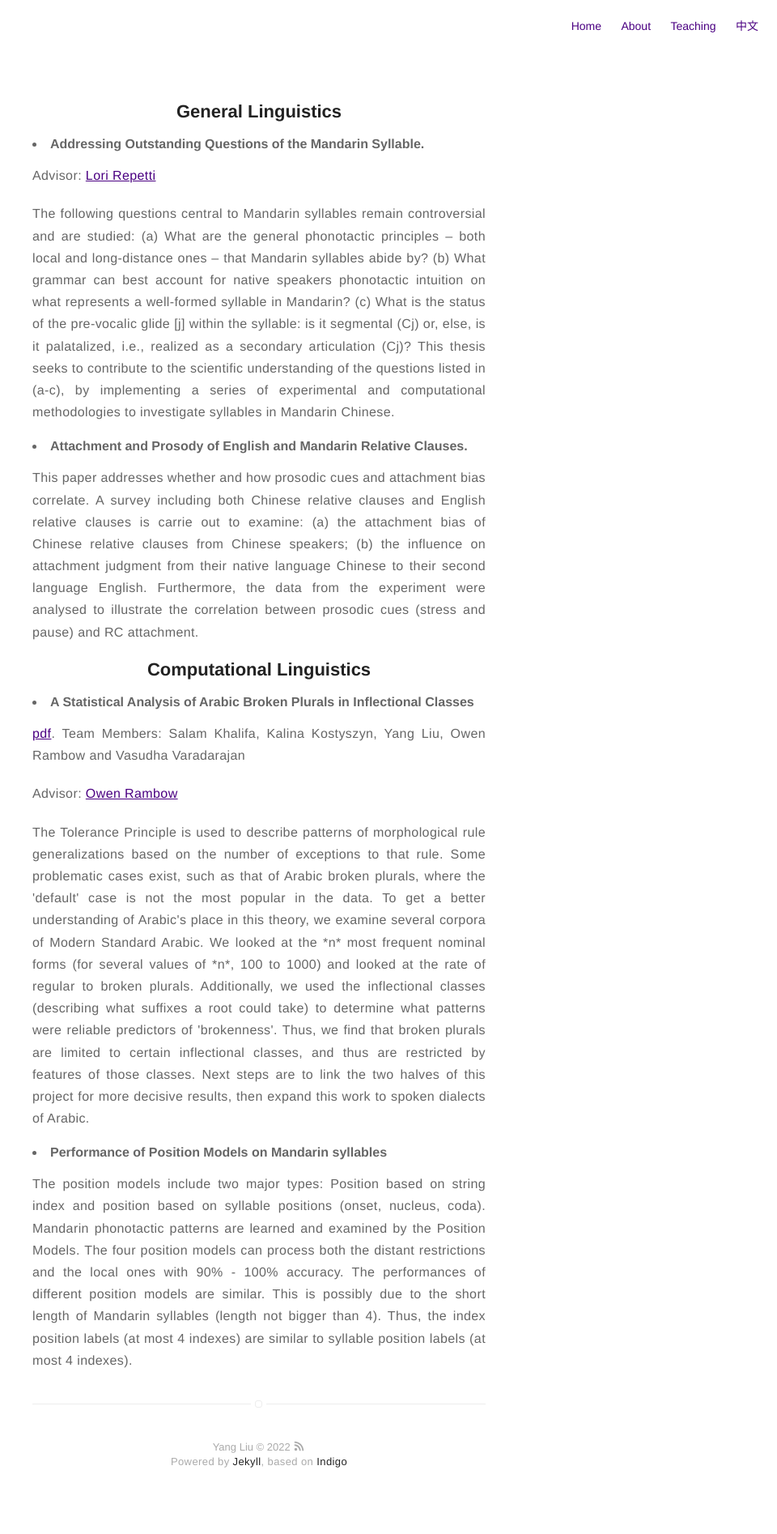
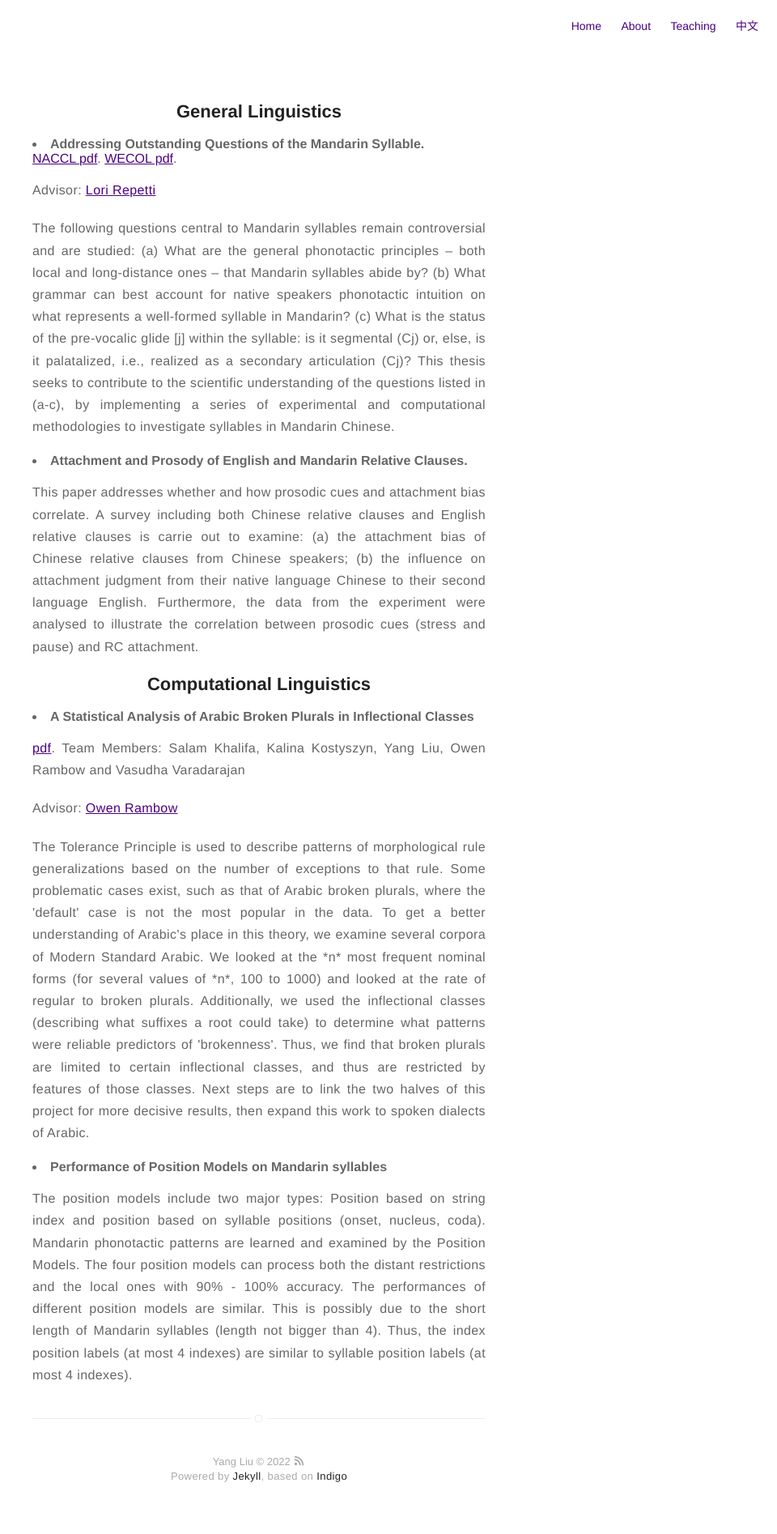
Before and after one commit to coglo/coglo.github.io, a Jekyll site: the page built from projects.html, in a window 1280 px wide. Shown: the whole page at 81% size, without its empty margins (320-1280 px from the left). Built offline with Jekyll 4.4.1, drawn with Linux system fonts in a browser that asks for light colours.

Commit message:
Update projects.html

```diff
--- a/projects.html
+++ b/projects.html
@@ -25,7 +25,7 @@ title: Proj
 <center>
 <h2> General Linguistics </h2>
 </center>
-<li><b>Addressing Outstanding Questions of the Mandarin Syllable.</b></li>
+<li><b>Addressing Outstanding Questions of the Mandarin Syllable.</b></li>       <A HREF="https://coglo.github.io/projects/naccl.pdf">NACCL pdf</A>.    <A HREF="https://coglo.github.io/projects/L&R.pdf"> WECOL pdf</A>.
 <p  style="text-align:justify">
 Advisor: <A HREF="https://linguistics.stonybrook.edu/faculty/lori.repetti/index.php/">Lori Repetti</A>
 </p>
```
